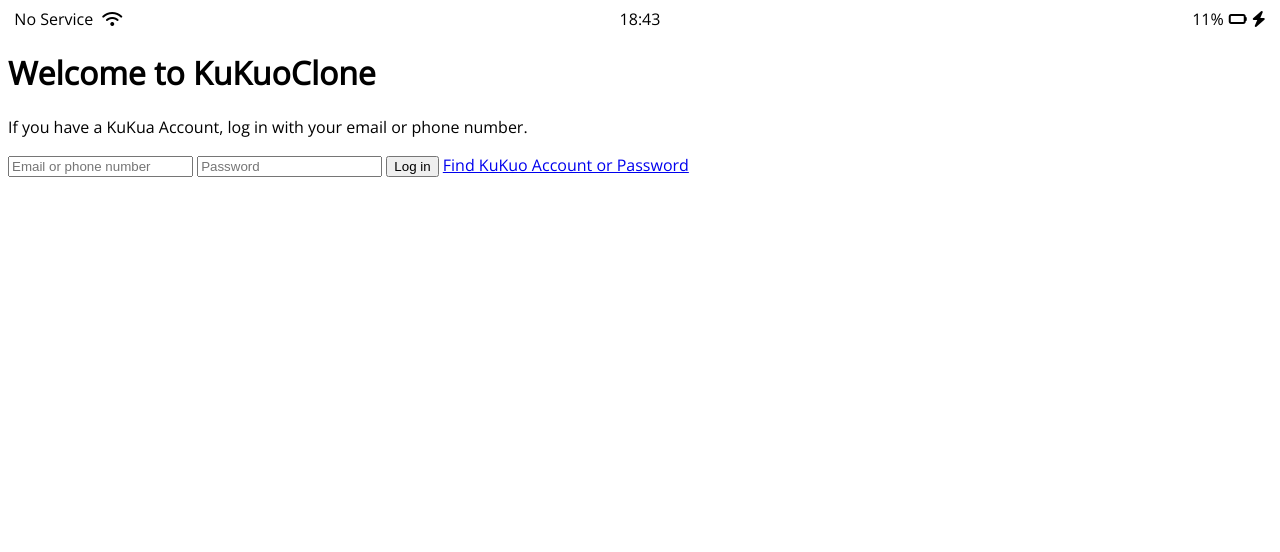
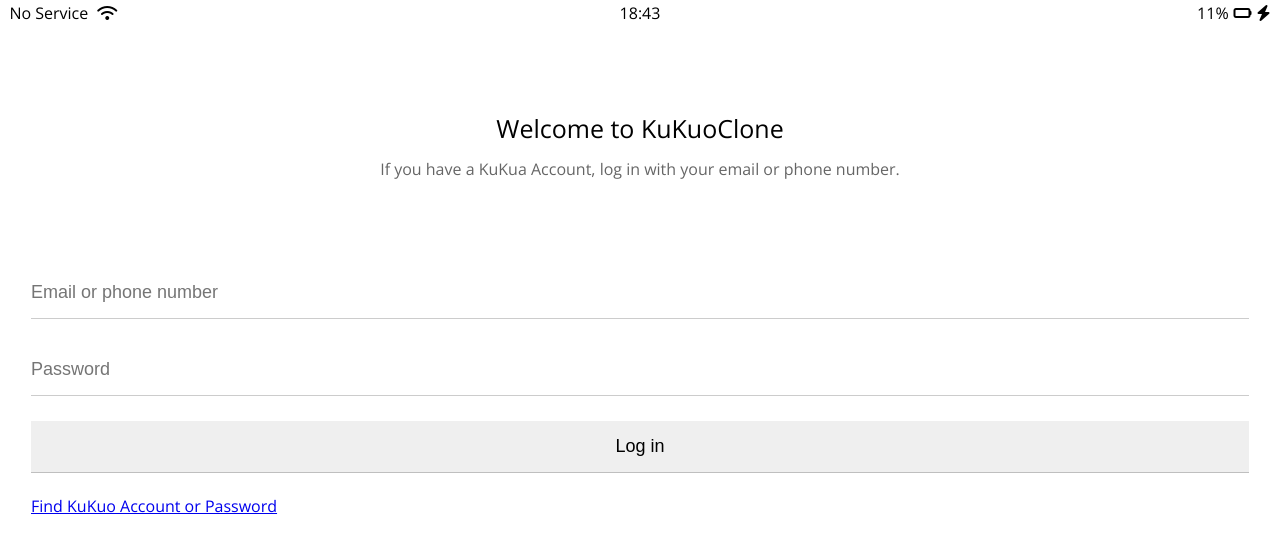
Before and after one commit to KangNaaabe/2024-firststudy, a plain HTML site: page index.html in a window 1280 px wide. Drawn offline with nearby package versions, Linux system fonts and the light colour scheme; a web font is replaced by a local one.

Commit message:
status and input

```diff
--- /dev/null
+++ b/css/reset.css
@@ -0,0 +1,127 @@
+html,
+body,
+div,
+span,
+applet,
+object,
+iframe,
+h1,
+h2,
+h3,
+h4,
+h5,
+h6,
+p,
+blockquote,
+pre,
+a,
+abbr,
+acronym,
+address,
+big,
+cite,
+code,
+del,
+dfn,
+em,
+img,
+ins,
+kbd,
+q,
+s,
+samp,
+small,
+strike,
+strong,
+sub,
+sup,
+tt,
+var,
+b,
+u,
+i,
+center,
+dl,
+dt,
+dd,
+ol,
+ul,
+li,
+fieldset,
+form,
+label,
+legend,
+table,
+caption,
+tbody,
+tfoot,
+thead,
+tr,
+th,
+td,
+article,
+aside,
+canvas,
+details,
+embed,
+figure,
+figcaption,
+footer,
+header,
+hgroup,
+menu,
+nav,
+output,
+ruby,
+section,
+summary,
+time,
+mark,
+audio,
+video {
+  margin: 0;
+  padding: 0;
+  border: 0;
+  font-size: 100%;
+  font: inherit;
+  vertical-align: baseline;
+}
+/* HTML5 display-role reset for older browsers */
+article,
+aside,
+details,
+figcaption,
+figure,
+footer,
+header,
+hgroup,
+menu,
+nav,
+section {
+  display: block;
+}
+body {
+  line-height: 1;
+}
+ol,
+ul {
+  list-style: none;
+}
+blockquote,
+q {
+  quotes: none;
+}
+blockquote:before,
+blockquote:after,
+q:before,
+q:after {
+  content: "";
+  content: none;
+}
+table {
+  border-collapse: collapse;
+  border-spacing: 0;
+}
+input:focus {
+  outline: none;
+}
--- /dev/null
+++ b/css/status-bar.css
@@ -0,0 +1,23 @@
+.status-bar {
+  display: flex;
+  justify-content: center;
+  padding: 5px 3px;
+}
+.status-bar__column {
+  width: 33%;
+}
+.status-bar__column:first-child span {
+  margin-right: 5px;
+}
+.status-bar__column:nth-child(2) {
+  display: flex;
+  justify-content: center;
+}
+.status-bar__column:last-child {
+  display: flex;
+  justify-content: flex-end;
+  align-items: center;
+}
+.status-bar__column .fa-battery-empty {
+  margin: 0px 5px;
+}
--- a/css/styles.css
+++ b/css/styles.css
@@ -1,31 +1,47 @@
-@import url('https://fonts.googleapis.com/css2?family=Open+Sans:ital@0;1&family=Sedan:ital@0;1&display=swap');
+@import url("https://fonts.googleapis.com/css2?family=Open+Sans:ital@0;1&family=Sedan:ital@0;1&display=swap");
+@import "reset.css";
+@import "status-bar.css";
+@import "variables.css";
+body {
+  font-family: "Open Sans", sans-serif;
+  font-optical-sizing: auto;
+  font-weight: 400;
+  font-style: normal;
+  font-variation-settings: "wdth" 100;
+}
 
-body {
-    font-family: 'Open Sans', sans-serif;
-    font-optical-sizing: auto;
-    font-weight: 400;
-    font-style: normal;
-    font-variation-settings: 'wdth' 100;
+.welcome-header {
+  margin: 90px 0px;
+  text-align: center;
+  display: flex;
+  flex-direction: column;
+  align-items: center;
 }
-.status-bar {
-    display: flex;
-    justify-content: center;
+.welcome-header__title {
+  margin-bottom: 20px;
+  font-size: 25px;
 }
-.status-bar__column {
-    width: 33%;
+.welcome-header__text {
+  width: 60%;
+  opacity: 0.6;
 }
-.status-bar__column:first-child span {
-    margin-right: 5px;
+
+#login-form {
+  display: flex;
+  flex-direction: column;
+  margin: 0px 31px;
 }
-.status-bar__column:nth-child(2) {
-    display: flex;
-    justify-content: center;
+#login-form input {
+  padding: 15px 0px;
+  border: none;
+  font-size: 18px;
+  border-bottom: 1px solid rgba(0, 0, 0, 0.2);
+  margin-bottom: 25px;
+  transition: border-color 0.4s ease-in-out;
 }
-.status-bar__column:last-child {
-    display: flex;
-    justify-content: flex-end;
-    align-items: center;
+login-form input::placeholder {
+  color: rgba(0, 0, 0, 0.4);
 }
-.status-bar__column .fa-battery-empty {
-    margin: 0px 5px;
+#login-form input:focus {
+  border-color: var(--yellow);
 }
--- /dev/null
+++ b/css/variables.css
@@ -0,0 +1,3 @@
+:root {
+  --yellow: #fae100;
+}
```
Also changed, not shown: index.html (+1 -2 lines).
